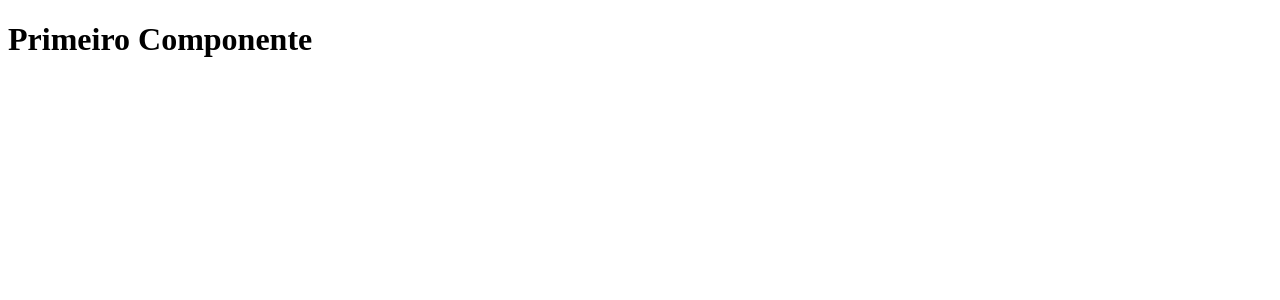
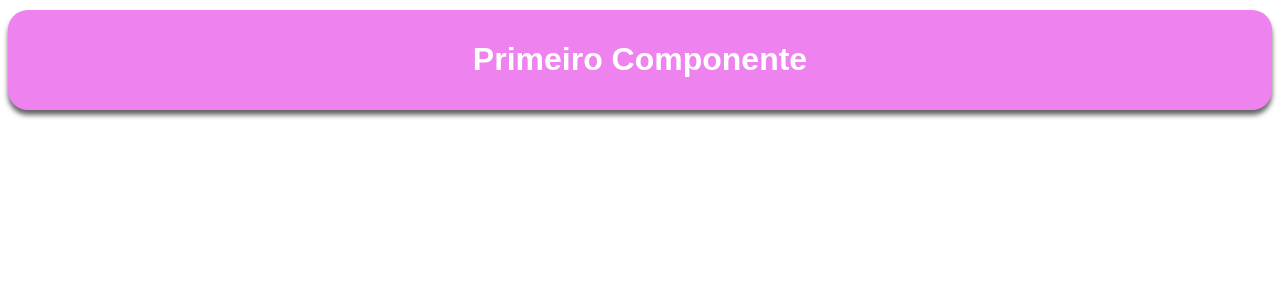
Before and after one commit to MizunoYudi/aulao_vuejs, a Vue app in the folder AulaoVueJs/: page / in a window 1280 px wide. Shown: the top 300 px of the page. Built offline with nearby package versions, Linux system fonts and the light colour scheme.

Commit message:
Alterando Estilo de PrimeiroComponente.vue

```diff
--- a/AulaoVueJs/src/components/PrimeiroComponente.vue
+++ b/AulaoVueJs/src/components/PrimeiroComponente.vue
@@ -3,3 +3,25 @@
         <h1>Primeiro Componente</h1>
     </div>
 </template>
+
+<style scoped> /* Esse Scoped fará com que o estilo seja aplicado apenas a esse componente*/
+    h1 {
+        font-family: sans-serif;
+        color: #fff;
+    }
+
+    div {
+        background-color: violet;
+        padding: 10px;
+        margin: 10px 0;
+        border-radius: 20px;
+        box-shadow: 0 5px 5px #666;
+        text-align: center;
+        transition-duration: 1000ms;
+    }
+
+    div:hover {
+        background-color: rgb(238, 64, 238);
+        transition-duration: 1000ms;
+    }
+</style>
```
